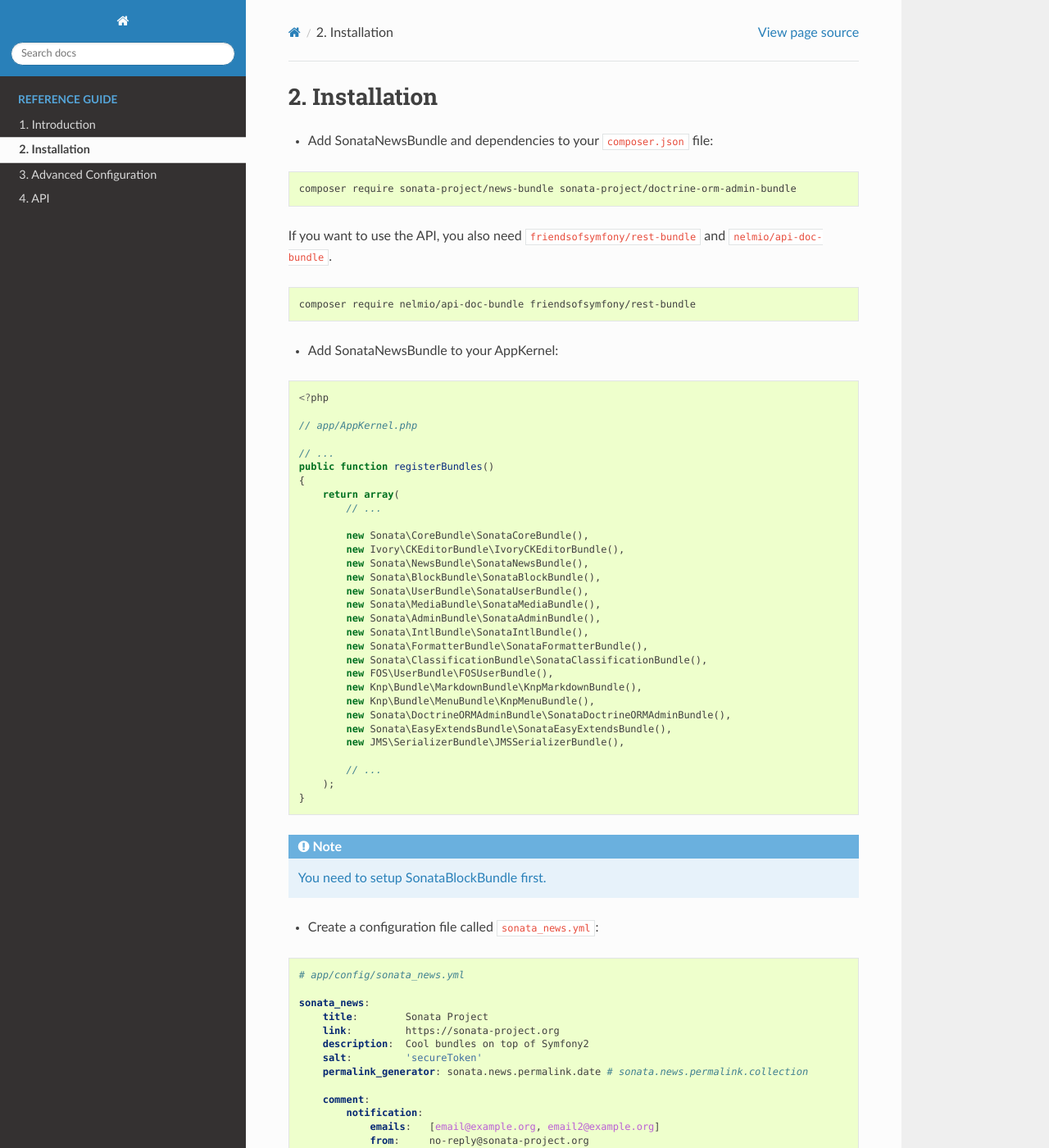
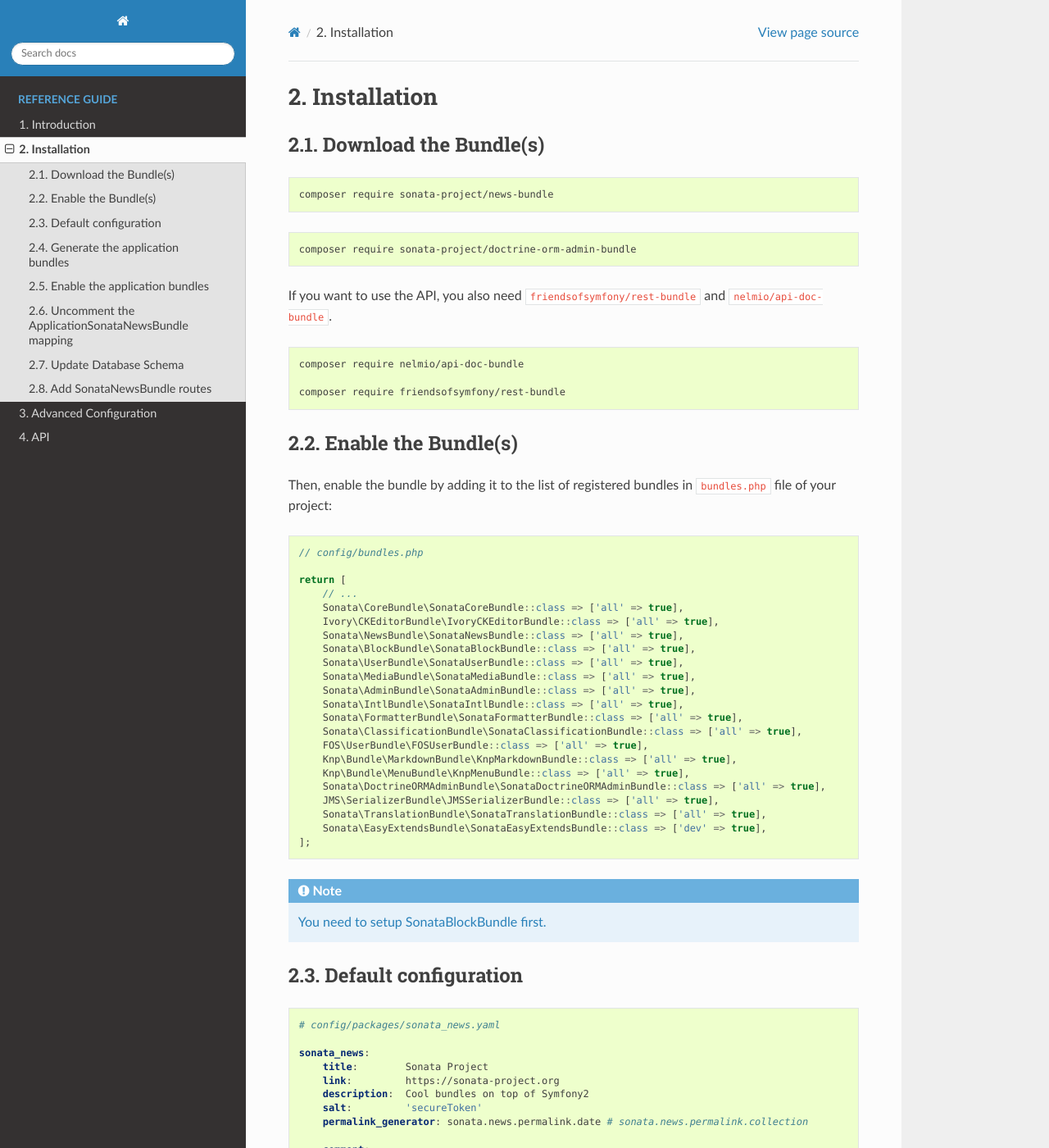
Before and after one commit to sonata-project/SonataNewsBundle, a Sphinx documentation site: the page built from docs/reference/installation.rst, in a window 1280 px wide and 1400 px high. Shown: the whole window at 82% size. Built offline with Sphinx 7.4.7 and the Read the Docs theme 2.0.0, drawn with Linux system fonts in a browser that asks for light colours; some of the changed text lies outside the part shown.

Commit message:
[Docs] big cleanup

```diff
--- a/docs/reference/installation.rst
+++ b/docs/reference/installation.rst
@@ -1,63 +1,64 @@
 Installation
 ============
 
-* Add SonataNewsBundle and dependencies to your ``composer.json`` file:
+Download the Bundle(s)
+----------------------
 
 .. code-block:: bash
 
-    composer require sonata-project/news-bundle sonata-project/doctrine-orm-admin-bundle
+    composer require sonata-project/news-bundle
 
+.. code-block:: bash
+
+     composer require sonata-project/doctrine-orm-admin-bundle
 
 If you want to use the API, you also need ``friendsofsymfony/rest-bundle`` and ``nelmio/api-doc-bundle``.
 
 .. code-block:: bash
 
-    composer require nelmio/api-doc-bundle friendsofsymfony/rest-bundle
+    composer require nelmio/api-doc-bundle
 
-* Add SonataNewsBundle to your AppKernel:
+    composer require friendsofsymfony/rest-bundle
 
-.. code-block:: php
+Enable the Bundle(s)
+--------------------
 
-    <?php
+Then, enable the bundle by adding it to the list of registered bundles
+in ``bundles.php`` file of your project::
 
-    // app/AppKernel.php
+    // config/bundles.php
 
-    // ...
-    public function registerBundles()
-    {
-        return array(
-            // ...
-
-            new Sonata\CoreBundle\SonataCoreBundle(),
-            new Ivory\CKEditorBundle\IvoryCKEditorBundle(),
-            new Sonata\NewsBundle\SonataNewsBundle(),
-            new Sonata\BlockBundle\SonataBlockBundle(),
-            new Sonata\UserBundle\SonataUserBundle(),
-            new Sonata\MediaBundle\SonataMediaBundle(),
-            new Sonata\AdminBundle\SonataAdminBundle(),
-            new Sonata\IntlBundle\SonataIntlBundle(),
-            new Sonata\FormatterBundle\SonataFormatterBundle(),
-            new Sonata\ClassificationBundle\SonataClassificationBundle(),
-            new FOS\UserBundle\FOSUserBundle(),
-            new Knp\Bundle\MarkdownBundle\KnpMarkdownBundle(),
-            new Knp\Bundle\MenuBundle\KnpMenuBundle(),
-            new Sonata\DoctrineORMAdminBundle\SonataDoctrineORMAdminBundle(),
-            new Sonata\EasyExtendsBundle\SonataEasyExtendsBundle(),
-            new JMS\SerializerBundle\JMSSerializerBundle(),
-
-            // ...
-        );
-    }
+    return [
+        // ...
+        Sonata\CoreBundle\SonataCoreBundle::class => ['all' => true],
+        Ivory\CKEditorBundle\IvoryCKEditorBundle::class => ['all' => true],
+        Sonata\NewsBundle\SonataNewsBundle::class => ['all' => true],
+        Sonata\BlockBundle\SonataBlockBundle::class => ['all' => true],
+        Sonata\UserBundle\SonataUserBundle::class => ['all' => true],
+        Sonata\MediaBundle\SonataMediaBundle::class => ['all' => true],
+        Sonata\AdminBundle\SonataAdminBundle::class => ['all' => true],
+        Sonata\IntlBundle\SonataIntlBundle::class => ['all' => true],
+        Sonata\FormatterBundle\SonataFormatterBundle::class => ['all' => true],
+        Sonata\ClassificationBundle\SonataClassificationBundle::class => ['all' => true],
+        FOS\UserBundle\FOSUserBundle::class => ['all' => true],
+        Knp\Bundle\MarkdownBundle\KnpMarkdownBundle::class => ['all' => true],
+        Knp\Bundle\MenuBundle\KnpMenuBundle::class => ['all' => true],
+        Sonata\DoctrineORMAdminBundle\SonataDoctrineORMAdminBundle::class => ['all' => true],
+        JMS\SerializerBundle\JMSSerializerBundle::class => ['all' => true],
+        Sonata\TranslationBundle\SonataTranslationBundle::class => ['all' => true],
+        Sonata\EasyExtendsBundle\SonataEasyExtendsBundle::class => ['dev' => true],
+    ];
 
 .. note::
 
     `You need to setup SonataBlockBundle first. <https://sonata-project.org/bundles/block/master/doc/reference/installation.html>`_
 
-* Create a configuration file called ``sonata_news.yml``:
+Default configuration
+---------------------
 
 .. code-block:: yaml
 
-    # app/config/sonata_news.yml
+    # config/packages/sonata_news.yaml
 
     sonata_news:
         title:        Sonata Project
@@ -72,6 +73,10 @@
                 from:     no-reply@sonata-project.org
                 template: '@SonataNews/Mail/comment_notification.txt.twig'
 
+.. code-block:: yaml
+
+    # config/packages/doctrine.yaml
+
     doctrine:
         orm:
             entity_managers:
@@ -83,12 +88,11 @@
                         #ApplicationSonataNewsBundle: ~
                         SonataNewsBundle: ~
 
-
 * Add a new context into your ``sonata_media.yml`` configuration if you don't have go there https://sonata-project.org/bundles/media/master/doc/reference/installation.html:
 
 .. code-block:: yaml
 
-    # app/config/sonata_media.yml
+    # config/packages/sonata_media.yaml
 
     news:
         providers:
@@ -100,12 +104,11 @@
             small: { width: 150 , quality: 95}
             big:   { width: 500 , quality: 90}
 
-* Create configuration file ``sonata_formatter.yml`` the text formatters available for your blog post:
-
+* Create configuration file ``sonata_formatter.yaml`` the text formatters available for your blog post:
 
 .. code-block:: yaml
 
-    # app/config/sonata_formatter.yml
+    # config/packages/sonata_formatter.yaml
 
     sonata_formatter:
         formatters:
@@ -137,43 +140,37 @@
                     - sonata.formatter.twig.gist
                     - sonata.media.formatter.twig
 
-
-* Generate the application bundles:
+Generate the application bundles
+--------------------------------
 
 .. code-block:: bash
 
-    php app/console sonata:easy-extends:generate SonataNewsBundle -d src
-    php app/console sonata:easy-extends:generate SonataUserBundle -d src
-    php app/console sonata:easy-extends:generate SonataMediaBundle -d src
-    php app/console sonata:easy-extends:generate SonataClassificationBundle -d src
+    bin/console sonata:easy-extends:generate SonataNewsBundle -d src
+    bin/console sonata:easy-extends:generate SonataUserBundle -d src
+    bin/console sonata:easy-extends:generate SonataMediaBundle -d src
+    bin/console sonata:easy-extends:generate SonataClassificationBundle -d src
 
-
-* Enable the application bundles:
+Enable the application bundles
+------------------------------
 
 .. code-block:: php
 
-    <?php
+    // config/bundles.php
 
-    // app/AppKernel.php
+    return [
+        // ...
+        Application\Sonata\NewsBundle\ApplicationSonataNewsBundle::class => ['all' => true],
+        Application\Sonata\UserBundle\ApplicationSonataUserBundle::class => ['all' => true],
+        Application\Sonata\MediaBundle\ApplicationSonataMediaBundle::class => ['all' => true],
+        Application\Sonata\ClassificationBundle\ApplicationSonataClassificationBundle::class => ['all' => true],
+    ];
 
-    // ...
-    public function registerBundles()
-    {
-        return array(
-            // ...
-            new Application\Sonata\NewsBundle\ApplicationSonataNewsBundle(),
-            new Application\Sonata\UserBundle\ApplicationSonataUserBundle(),
-            new Application\Sonata\MediaBundle\ApplicationSonataMediaBundle(),
-            new Application\Sonata\ClassificationBundle\ApplicationSonataClassificationBundle(),
-        );
-    }
-
-
-* Uncomment the ApplicationSonataNewsBundle mapping inside ``sonata_news.yml`` :
+Uncomment the ApplicationSonataNewsBundle mapping
+-------------------------------------------------
 
 .. code-block:: yaml
 
-    # app/config/sonata_news.yml
+    # config/packages/sonata_news.yaml
 
     doctrine:
         orm:
@@ -184,16 +181,21 @@
                         ApplicationSonataNewsBundle: ~
                         SonataNewsBundle: ~
 
+Update Database Schema
+----------------------
 
-* Update database schema by running command ``php app/console doctrine:schema:update --force``
+.. code-block:: bash
+
+    bin/console doctrine:schema:update --force
 
 * Complete the FOS/UserBundle install and use the ``Application\Sonata\UserBundle\Entity\User`` as the user class
 
-* Add SonataNewsBundle routes to your application routing.yml:
+Add SonataNewsBundle routes
+---------------------------
 
 .. code-block:: yaml
 
-    # app/config/routing.yml
+    # config/packages/routes.yaml
 
     news:
         resource: '@SonataNewsBundle/Resources/config/routing/news.xml'
--- a/docs/reference/introduction.rst
+++ b/docs/reference/introduction.rst
@@ -14,7 +14,7 @@
 Text Formatting
 ---------------
 
-The content of a blog post can be formatted in different format :
+The content of a blog post can be formatted in different format:
 
 * markdown
 * raw html
```
Also changed, not shown: other parts of docs/reference/introduction.rst (+2 -1 lines), docs/reference/advanced_configuration.rst (+15 -6 lines), docs/reference/api.rst (+34 -18 lines).
